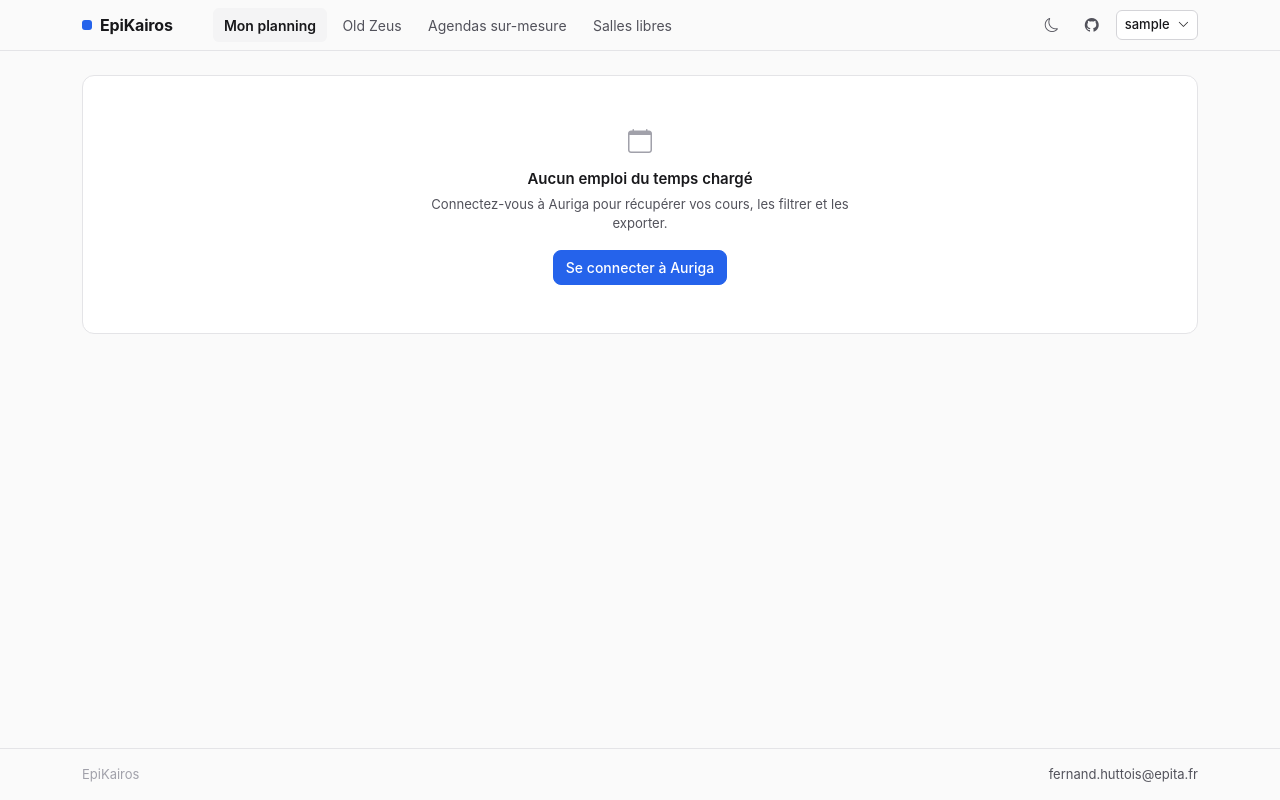
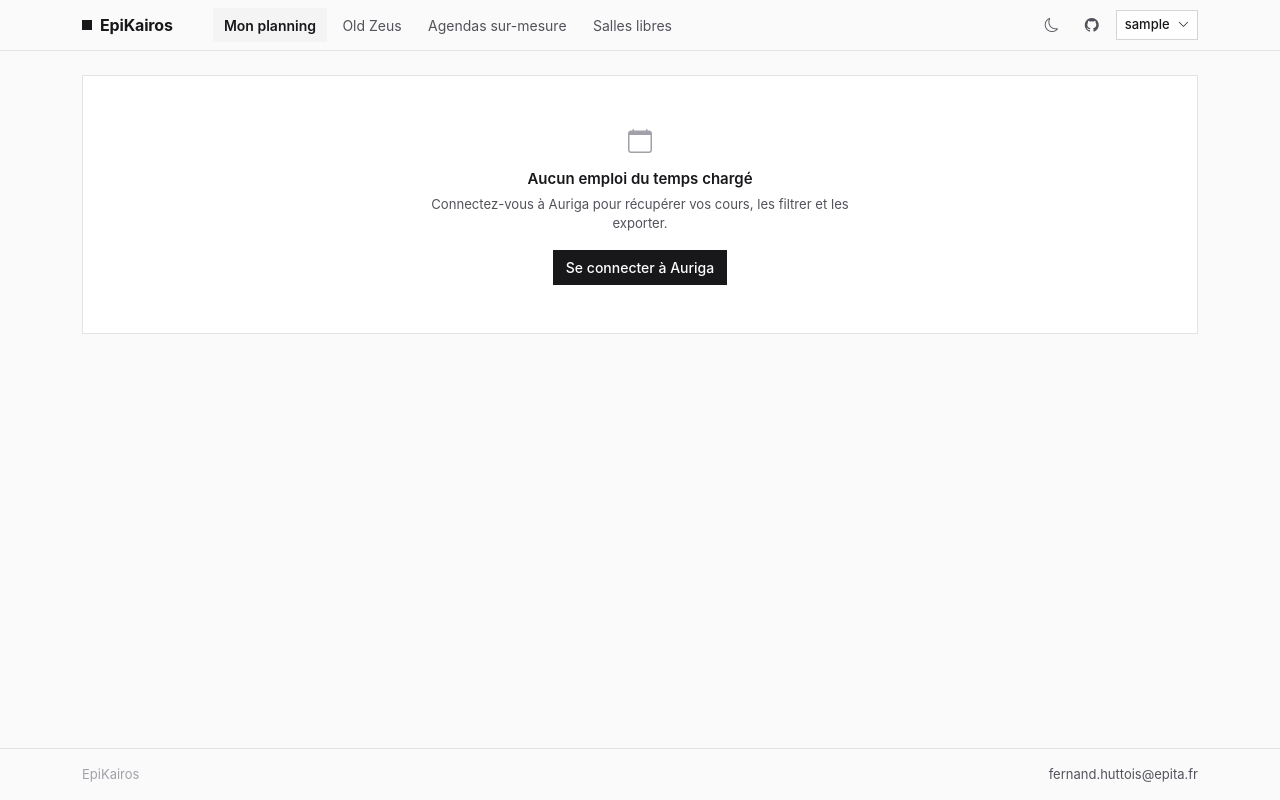
Before and after one commit to fernand01-hu/epikairos, a Flask app: page /personal in a window 1280 px wide. Run offline with Flask 3, Linux system fonts and the light colour scheme; the visitor is signed in with stand-in values (Sample User, id 1); some libraries are stand-ins or nearby versions.

Commit message:
feat(ui): flat square monochrome redesign; remove regex filters
- No rounded corners or shadows anywhere (token + global override)
- Black/white accent instead of blue, switches replaced by checkboxes
- Remove the include/exclude regex filters from Mon planning; course
  and cancelled filters stay. Backend still accepts regex params.

Co-Authored-By: Claude Opus 5.5 <noreply@anthropic.com>

```diff
--- a/static/css/style.css
+++ b/static/css/style.css
@@ -15,16 +15,17 @@
     --text: #18181b;
     --text-2: #52525b;
     --text-3: #a1a1aa;
-    --accent: #2563eb;
-    --accent-hover: #1d4ed8;
-    --accent-soft: rgba(37, 99, 235, 0.08);
+    --accent: #18181b;
+    --accent-hover: #3f3f46;
+    --accent-soft: rgba(24, 24, 27, 0.06);
     --on-accent: #ffffff;
+    --accent-rgb: 24, 24, 27;
     --ok: #16a34a;
     --danger: #dc2626;
 
-    --radius: 12px;
-    --radius-sm: 8px;
-    --radius-xs: 6px;
+    --radius: 0;
+    --radius-sm: 0;
+    --radius-xs: 0;
 
     /* Course types: used only as a thin bar and a small label */
     --type-cm: #3b82f6;
@@ -47,10 +48,11 @@
     --text: #f4f4f5;
     --text-2: #a1a1aa;
     --text-3: #71717a;
-    --accent: #3b82f6;
-    --accent-hover: #60a5fa;
-    --accent-soft: rgba(59, 130, 246, 0.14);
-    --on-accent: #ffffff;
+    --accent: #f4f4f5;
+    --accent-hover: #d4d4d8;
+    --accent-soft: rgba(244, 244, 245, 0.08);
+    --on-accent: #18181b;
+    --accent-rgb: 244, 244, 245;
     --ok: #22c55e;
     --danger: #f87171;
 }
@@ -69,10 +71,11 @@
     --bs-border-color-translucent: var(--border);
     --bs-heading-color: var(--text);
     --bs-link-color: var(--accent);
-    --bs-link-color-rgb: 37, 99, 235;
+    --bs-link-color-rgb: var(--accent-rgb);
     --bs-link-hover-color: var(--accent-hover);
     --bs-primary: var(--accent);
-    --bs-primary-rgb: 37, 99, 235;
+    --bs-primary-rgb: var(--accent-rgb);
+    --bs-border-radius-pill: 0;
     --bs-border-radius: var(--radius-sm);
     --bs-border-radius-sm: var(--radius-xs);
     --bs-border-radius-lg: var(--radius);
@@ -1193,3 +1196,35 @@ i.bi[class*="text-"] {
     border-radius: 999px;
     background: var(--surface);
 }
+
+
+/* ==========================================================================
+   Flat & square: no rounded corners, no shadows, anywhere.
+   Kept as one blunt override so new markup can't reintroduce them.
+   ========================================================================== */
+
+*,
+*::before,
+*::after {
+    border-radius: 0 !important;
+}
+
+*:not(.form-control):not(.form-select) {
+    box-shadow: none !important;
+}
+
+.form-control:focus,
+.form-select:focus,
+.form-check-input:focus {
+    border-color: var(--accent);
+    box-shadow: none !important;
+}
+
+:focus-visible {
+    outline: 2px solid var(--accent);
+    outline-offset: 1px;
+}
+
+a {
+    text-underline-offset: 2px;
+}
--- a/static/js/app.js
+++ b/static/js/app.js
@@ -1,6 +1,6 @@
 /**
  * Auriga Calendar Web Application Client
- * Complete Calendar & Regex Filter UI
+ * Calendar & filter UI
  */
 
 let allCourses = [];
@@ -31,8 +31,6 @@ document.addEventListener("DOMContentLoaded", () => {
     const planningSection = document.getElementById("planningSection");
 
     // Filter Elements
-    const includeRegexInput = document.getElementById("includeRegexInput");
-    const excludeRegexInput = document.getElementById("excludeRegexInput");
     const hideCancelledSwitch = document.getElementById("hideCancelledSwitch");
     const typeButtonGroup = document.getElementById("typeButtonGroup");
     const selectAllTypesBtn = document.getElementById("selectAllTypesBtn");
@@ -405,39 +403,15 @@ document.addEventListener("DOMContentLoaded", () => {
     }
 
     // =========================================================================
-    // 3. Realtime Regex & Filter Application
+    // 3. Filter application
     // =========================================================================
     function applyFilters() {
-        const includeVal = includeRegexInput.value.trim();
-        const excludeVal = excludeRegexInput.value.trim();
         const hideCancelled = hideCancelledSwitch.checked;
 
         // Collect checked course names (chips without .unchecked)
         const activeChipElements = Array.from(document.querySelectorAll(".type-filter-chip:not(.unchecked)"));
         const activeCourses = activeChipElements.map(cb => cb.dataset.course).filter(Boolean);
         const hasCourseFilters = document.querySelectorAll(".type-filter-chip").length > 0;
-
-        let includePattern = null;
-        let excludePattern = null;
-
-        includeRegexInput.classList.remove("is-invalid");
-        excludeRegexInput.classList.remove("is-invalid");
-
-        if (includeVal) {
-            try {
-                includePattern = new RegExp(includeVal, "i");
-            } catch (e) {
-                includeRegexInput.classList.add("is-invalid");
-            }
-        }
-
-        if (excludeVal) {
-            try {
-                excludePattern = new RegExp(excludeVal, "i");
-            } catch (e) {
-                excludeRegexInput.classList.add("is-invalid");
-            }
-        }
 
         visibleCourses = allCourses.filter(c => {
             if (hideCancelled && c.is_cancelled) {
@@ -451,16 +425,6 @@ document.addEventListener("DOMContentLoaded", () => {
                 }
             }
 
-            const text = c.searchable_text || "";
-
-            if (includePattern && !includePattern.test(text)) {
-                return false;
-            }
-
-            if (excludePattern && excludePattern.test(text)) {
-                return false;
-            }
-
             return true;
         });
 
@@ -470,22 +434,6 @@ document.addEventListener("DOMContentLoaded", () => {
         updateSelectedCounter();
     }
 
-    // Presets buttons
-    document.querySelectorAll(".preset-btn").forEach(btn => {
-        btn.addEventListener("click", () => {
-            const target = btn.dataset.target;
-            const val = btn.dataset.val;
-            if (target === "include") {
-                includeRegexInput.value = val;
-            } else if (target === "exclude") {
-                excludeRegexInput.value = val;
-            }
-            applyFilters();
-        });
-    });
-
-    includeRegexInput.addEventListener("input", applyFilters);
-    excludeRegexInput.addEventListener("input", applyFilters);
     hideCancelledSwitch.addEventListener("change", applyFilters);
 
     // =========================================================================
@@ -615,7 +563,7 @@ document.addEventListener("DOMContentLoaded", () => {
                 <i class="bi bi-calendar-x fs-1 d-block mb-2 text-secondary"></i>
                 <div class="fw-semibold fs-5">Aucun cours cette semaine</div>
                 <div class="small text-muted mt-1">Utilisez les flèches <strong>&larr;</strong> et <strong>&rarr;</strong> ci-dessus pour naviguer dans votre calendrier.</div>
-                <button type="button" class="btn btn-sm btn-outline-primary mt-3 rounded-pill fw-semibold" id="jumpToClosestCourseBtn">
+                <button type="button" class="btn btn-sm btn-outline-primary mt-3 fw-semibold" id="jumpToClosestCourseBtn">
                     <i class="bi bi-arrow-right-circle me-1"></i> Aller à la semaine avec des cours
                 </button>
             `;
@@ -968,8 +916,6 @@ document.addEventListener("DOMContentLoaded", () => {
         }
 
         // Collect filters from DOM
-        const includeRegex = includeRegexInput ? includeRegexInput.value.trim() : "";
-        const excludeRegex = excludeRegexInput ? excludeRegexInput.value.trim() : "";
         const hideCancelled = hideCancelledSwitch ? hideCancelledSwitch.checked : false;
 
         const allChips = Array.from(document.querySelectorAll(".type-filter-chip"));
@@ -989,8 +935,6 @@ document.addEventListener("DOMContentLoaded", () => {
                     <span class="text-end text-truncate">${value}</span>
                 </div>`;
             feedFiltersBadges.innerHTML = [
-                row("Inclure", includeRegex ? `<code>${escapeHtml(includeRegex)}</code>` : "Tous les cours"),
-                row("Exclure", excludeRegex ? `<code>${escapeHtml(excludeRegex)}</code>` : "Aucun"),
                 row("Matières", isCourseFiltered ? `${activeChips.length} / ${allChips.length}` : `Toutes (${allChips.length})`),
                 row("Cours annulés", hideCancelled ? "Masqués" : "Inclus"),
                 row("Séances", `${payloadCourses.length}`),
@@ -1005,8 +949,6 @@ document.addEventListener("DOMContentLoaded", () => {
                 body: JSON.stringify({
                     username: username,
                     password: password,
-                    include_regex: includeRegex,
-                    exclude_regex: excludeRegex,
                     allowed_courses: allowedCoursesToSend,
                     hide_cancelled: hideCancelled,
                     courses: payloadCourses
@@ -1030,7 +972,7 @@ document.addEventListener("DOMContentLoaded", () => {
                 <div class="text-danger small mb-3">
                     <i class="bi bi-exclamation-circle me-1"></i> Erreur : ${escapeHtml(err.message)}
                 </div>
-                <button type="button" class="btn btn-sm btn-outline-primary rounded-pill px-3" id="retryFeedBtn">
+                <button type="button" class="btn btn-sm btn-outline-primary px-3" id="retryFeedBtn">
                     <i class="bi bi-arrow-clockwise me-1"></i> Réessayer
                 </button>
             `;
--- a/static/js/zeus_classic.js
+++ b/static/js/zeus_classic.js
@@ -751,7 +751,7 @@ document.addEventListener("DOMContentLoaded", () => {
             (data.free_rooms || []).forEach(r => {
                 html += `
                     <div class="col-sm-6">
-                        <div class="p-2 border rounded bg-success-subtle border-success small">
+                        <div class="p-2 border bg-success-subtle border-success small">
                             <strong class="text-success"><i class="bi bi-door-open me-1"></i>${r.room_name}</strong>
                             <div class="text-muted" style="font-size:0.75rem;">${r.free_until}</div>
                         </div>
--- a/static/sw.js
+++ b/static/sw.js
@@ -3,7 +3,7 @@
  * Version: 1.1.0
  */
 
-const CACHE_NAME = 'epikairos-shell-v3';
+const CACHE_NAME = 'epikairos-shell-v4';
 const CORE_ASSETS = [
     '/',
     '/manifest.json',
--- a/templates/base.html
+++ b/templates/base.html
@@ -33,7 +33,7 @@
     <link rel="stylesheet" href="https://cdn.jsdelivr.net/npm/bootstrap-icons@1.11.3/font/bootstrap-icons.min.css">
 
     <!-- Custom Styles -->
-    <link rel="stylesheet" href="{{ url_for('static', filename='css/style.css') }}?v=20261122c">
+    <link rel="stylesheet" href="{{ url_for('static', filename='css/style.css') }}?v=20261122d">
     {% block head %}{% endblock %}
 </head>
 <body class="d-flex flex-column min-vh-100">
--- a/templates/dashboard.html
+++ b/templates/dashboard.html
@@ -37,7 +37,7 @@
     <div class="col-md-4">
         <a href="/personal" class="feature-link">
             <h2>Mon planning</h2>
-            <p>Récupérez vos cours depuis Auriga, filtrez-les par regex et exportez-les en .ics ou par lien d'abonnement.</p>
+            <p>Récupérez vos cours depuis Auriga, choisissez vos matières et exportez-les en .ics ou par lien d'abonnement.</p>
             <span class="feature-cta">Ouvrir <i class="bi bi-arrow-right"></i></span>
         </a>
     </div>
--- a/templates/login.html
+++ b/templates/login.html
@@ -75,7 +75,7 @@
                     </div>
                 </div>
 
-                <div class="form-check form-switch mb-4">
+                <div class="form-check mb-4">
                     <input class="form-check-input" type="checkbox" id="consentCheckbox" checked>
                     <label class="form-check-label small" for="consentCheckbox">Contribuer à la base commune</label>
                     <div class="form-text mt-1">
--- a/templates/zeus_classic.html
+++ b/templates/zeus_classic.html
@@ -4,7 +4,7 @@
 
 {% block head %}
 <!-- Zeus Classic Custom CSS -->
-<link rel="stylesheet" href="{{ url_for('static', filename='css/zeus_classic.css') }}?v=20261025">
+<link rel="stylesheet" href="{{ url_for('static', filename='css/zeus_classic.css') }}?v=20261122d">
 {% endblock %}
 
 {% block main_container_class %}container-fluid px-3 py-3{% endblock %}
@@ -321,5 +321,5 @@
 
 {% block scripts %}
 <!-- Zeus Classic Script -->
-<script src="{{ url_for('static', filename='js/zeus_classic.js') }}?v=20261025b"></script>
+<script src="{{ url_for('static', filename='js/zeus_classic.js') }}?v=20261122d"></script>
 {% endblock %}
```
Also changed, not shown: templates/personal.html (+4 -26 lines).
